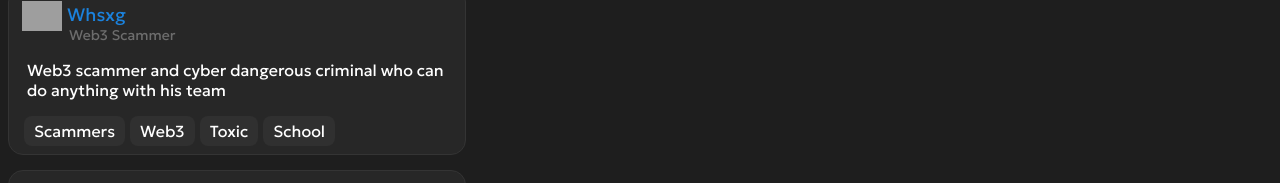
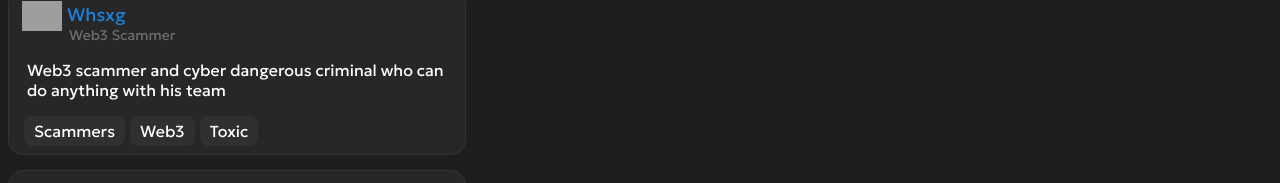
Before and after one commit to MatveyVue/hateusers, a Vue app: page /home in a window 1280 px wide. Shown: the part 141-324 px from the top of the page. Built offline with nearby package versions, Linux system fonts and the light colour scheme; grey boxes are pictures that could not be loaded; a web font is replaced by a local one.

Commit message:
Update home.js

```diff
--- a/src/script/home.js
+++ b/src/script/home.js
@@ -7,7 +7,7 @@
     infd: "Web3 Scammer",
     info: "Web3 scammer and cyber dangerous criminal who can do anything with his team",
     infomodl: "Web3 Scammers and dangerous cybercriminals who can do anything with their team, also prosecuted for hacking and DDoS of major exchanges and companie",
-    tags: ["Scammers", "Web3", "Toxic", "School"],
+    tags: ["Scammers", "Web3", "Toxic"],
   },
   {
     icon: "https://i.postimg.cc/qBsh7J0M/IMG-4891.png",
```
